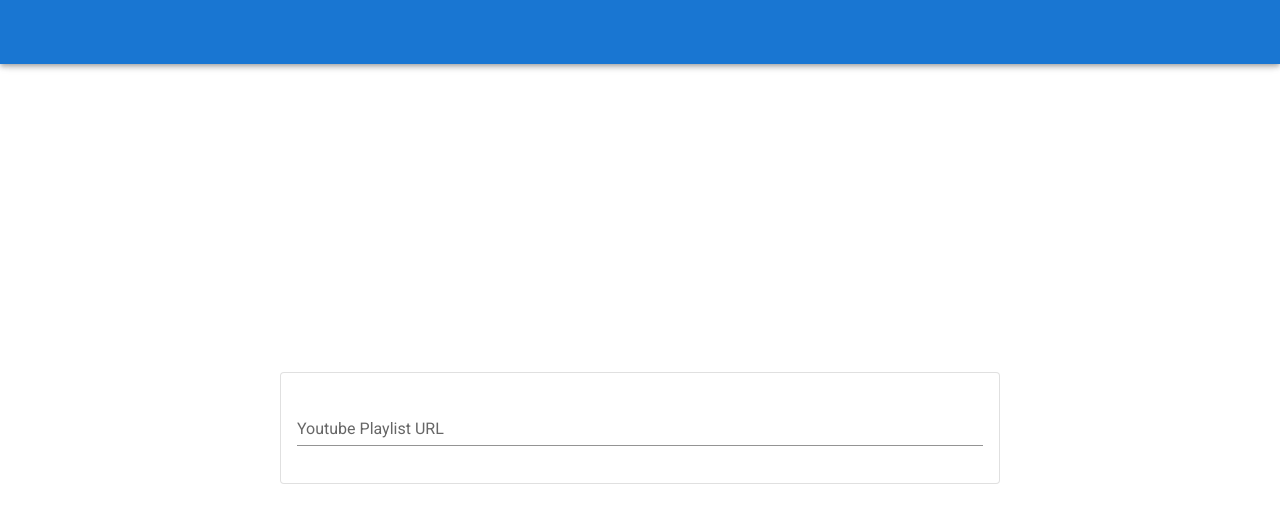
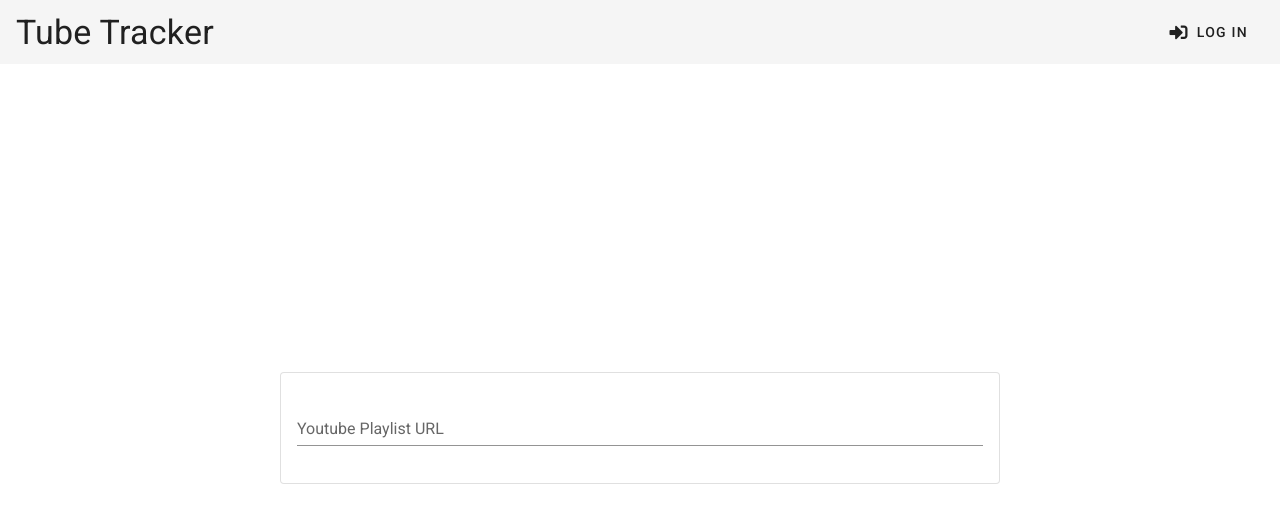
Before and after one commit to zyrif/youtube-archiver, a Vue app: page / in a window 1280 px wide. Shown: the top 520 px of the page. Built offline with nearby package versions, Linux system fonts and the light colour scheme.

Commit message:
Feat: Add login and title hyperlink in header

```diff
--- a/src/App.vue
+++ b/src/App.vue
@@ -1,25 +1,42 @@
 <template>
   <v-app>
-    <v-app-bar
-      app
-      color="primary"
-      dark
-    >
+    <v-app-bar app elevation="0">
+      <div class="text-h4" @click="titleHandler">Tube Tracker</div>
+      <v-spacer />
+      <v-btn text @click.stop="showLoginDialog = true">
+        <v-icon left>fas fa-sign-in-alt</v-icon>
+        Log In
+      </v-btn>
     </v-app-bar>
 
     <v-main>
-      <router-view/>
+      <router-view />
+      <v-dialog v-model="showLoginDialog">
+        <login />
+      </v-dialog>
     </v-main>
   </v-app>
 </template>
 
 <script>
+import Login from "./components/Login.vue";
 
 export default {
-  name: 'App',
+  name: "App",
+
+  components: {
+    Login,
+  },
 
   data: () => ({
-    //
+    showLoginDialog: false,
   }),
+
+  methods: {
+    titleHandler: function() {
+      this.$router.push('/')
+    }
+  }
+
 };
 </script>
```
